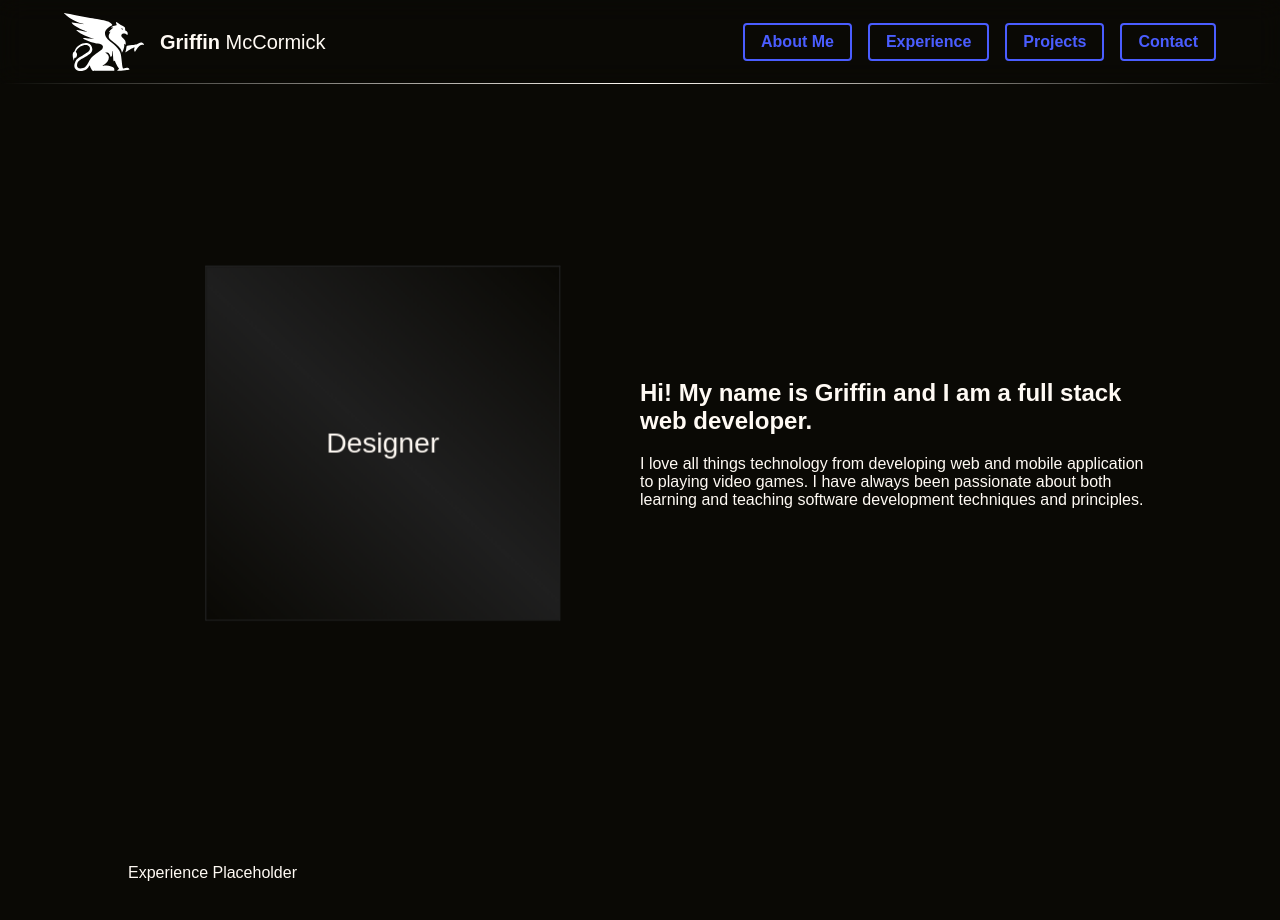
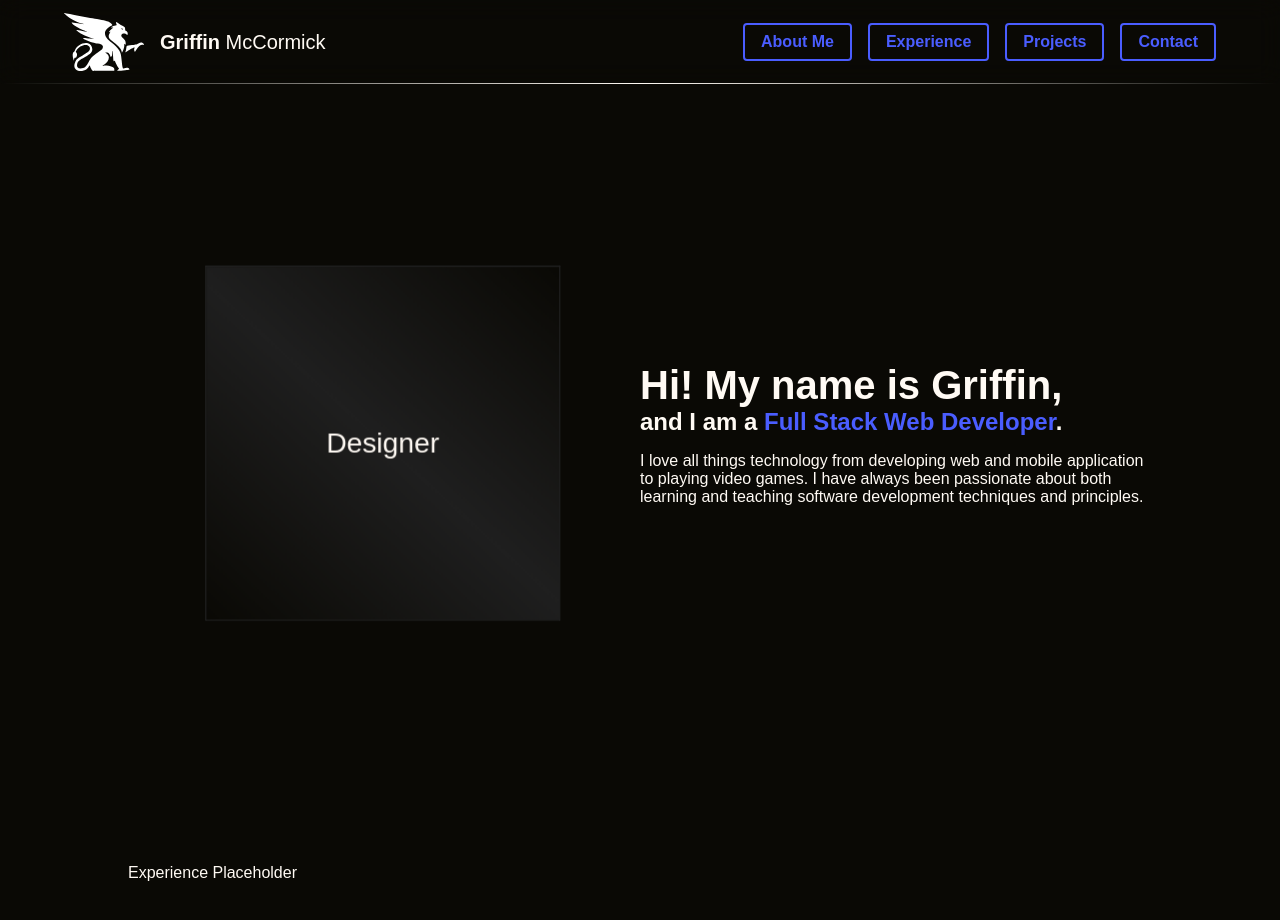
Before and after one commit to mccormickgriffin/griffin-mccormick-portfolio, a React (Create React App) app: page / in a window 1280 px wide. Shown: the top 920 px of the page. Built offline with nearby package versions, Linux system fonts and the light colour scheme.

Commit message:
added color and increased font size in about me section

```diff
--- a/src/components/AboutMe.jsx
+++ b/src/components/AboutMe.jsx
@@ -10,7 +10,10 @@ function AboutMe() {
       </div>
       <div className="about-me-right">
         <div>
-          <h1>Hi! My name is Griffin and I am a full stack web developer.</h1>
+          <h1>Hi! My name is Griffin,</h1>
+          <h2>
+            and I am a <span className="highlight">Full Stack Web Developer</span>.
+          </h2>
           <p>
             I love all things technology from developing web and mobile
             application to playing video games. I have always been passionate
--- a/src/styles/AboutMe.scss
+++ b/src/styles/AboutMe.scss
@@ -1,3 +1,5 @@
+@import "colors";
+
 #about-me {
     display: flex;
     width: 100%;
@@ -13,4 +15,17 @@
 .about-me-right {
     display: flex;
     align-items: center;
+
+
+    h1, h2 {
+        margin: 0;
+    }
+
+    h1 {
+        font-size: 2.5em;
+    }
+
+    .highlight {
+        color: $primary;
+    }
 }
```
